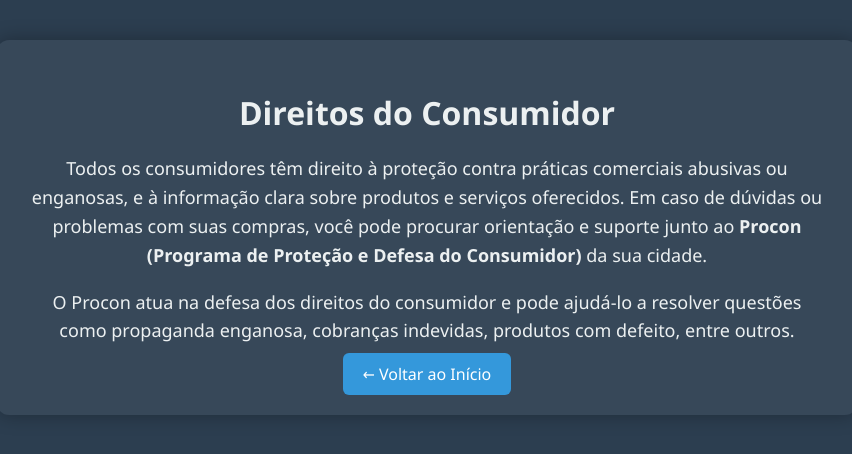
After one commit to Andre3224/disciplinaFram, a Flask app: page /sobre in a window 1280 px wide. The commit adds this page. Shown: the top 454 px of the page, without its empty margins (213-1065 px from the left). Run offline with Flask 3, Linux system fonts and the light colour scheme.

Commit message:
Atividade 1

```diff
--- a/main.py
+++ b/main.py
@@ -32,3 +32,10 @@ def venda():
 @app.route("/anuncios/favoritos")
 def favoritos():
     return 1
+
+@app.route("/sobre")
+def sobre():
+    return render_template("sobre.html")
+
+if __name__ == "__main__":
+    app.run(debug=True)
--- /dev/null
+++ b/templates/sobre.html
@@ -0,0 +1,66 @@
+<!DOCTYPE html>
+<html lang="pt-br">
+<head>
+    <meta charset="UTF-8">
+    <title>Sobre - Direitos do Consumidor</title>
+    <style>
+        body {
+            margin: 0;
+            font-family: 'Segoe UI', Tahoma, Geneva, Verdana, sans-serif;
+            background-color: #2c3e50;
+            color: #ecf0f1;
+            display: flex;
+            flex-direction: column;
+            align-items: center;
+            padding: 40px;
+        }
+
+        .container {
+            max-width: 800px;
+            background-color: rgba(255, 255, 255, 0.05);
+            padding: 30px;
+            border-radius: 12px;
+            box-shadow: 0 0 20px rgba(0,0,0,0.3);
+            text-align: center;
+        }
+
+        h1 {
+            color: #ecf0f1;
+            margin-bottom: 20px;
+        }
+
+        p {
+            font-size: 18px;
+            line-height: 1.6;
+        }
+
+        .btn-voltar {
+            margin-top: 30px;
+            padding: 10px 20px;
+            background-color: #3498db;
+            color: white;
+            text-decoration: none;
+            border-radius: 6px;
+            transition: background-color 0.3s;
+        }
+
+        .btn-voltar:hover {
+            background-color: #2980b9;
+        }
+    </style>
+</head>
+<body>
+    <div class="container">
+        <h1>Direitos do Consumidor</h1>
+        <p>
+            Todos os consumidores têm direito à proteção contra práticas comerciais abusivas ou enganosas, e à informação clara sobre produtos e serviços oferecidos.
+            Em caso de dúvidas ou problemas com suas compras, você pode procurar orientação e suporte junto ao <strong>Procon (Programa de Proteção e Defesa do Consumidor)</strong> da sua cidade.
+        </p>
+        <p>
+            O Procon atua na defesa dos direitos do consumidor e pode ajudá-lo a resolver questões como propaganda enganosa, cobranças indevidas, produtos com defeito, entre outros.
+        </p>
+
+        <a class="btn-voltar" href="/">← Voltar ao Início</a>
+    </div>
+</body>
+</html>
```
Also changed, not shown: templates/index.html (+77 -4 lines).
